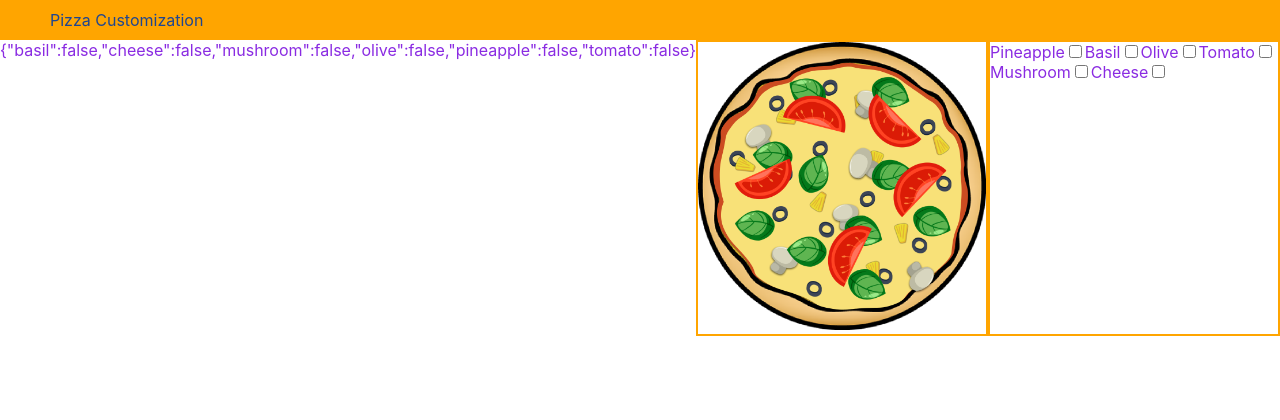
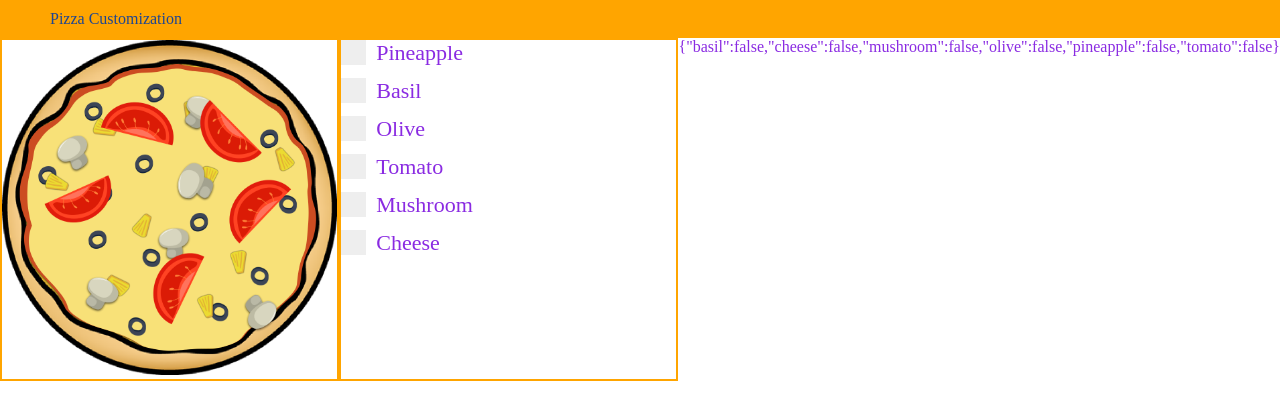
Before and after one commit to ronitafter/pizza, a React (Create React App) app: page / in a window 1280 px wide. Shown: the top 420 px of the page. Built offline with nearby package versions, Linux system fonts and the light colour scheme.

Commit message:
toppings2

```diff
--- a/package.json
+++ b/package.json
@@ -7,6 +7,7 @@
     "@testing-library/react": "^13.3.0",
     "@testing-library/user-event": "^13.5.0",
     "browser-router": "^0.2.0",
+    "framer-motion": "^6.3.11",
     "react": "^18.1.0",
     "react-dom": "^18.1.0",
     "react-router-dom": "^6.3.0",
--- a/src/components/Customize.js
+++ b/src/components/Customize.js
@@ -6,6 +6,8 @@ import Pineapple from "../assets/Pineapple.png";
 import Mushroom from "../assets/Mushroom.png";
 import Basil from "../assets/Basil.png";
 import Tomato from "../assets/Tomato.png";
+import { motion } from "framer-motion";
+
 
 function Customize({toppings, setToppings}) {
   const changeToppings=(name)=>{
@@ -24,18 +26,24 @@ function Customize({toppings, setToppings}) {
 
   return (
 	 <div className='parent'>
-   {JSON.stringify(toppings)}
    <div className='child'>
    <div className='grandchild'>
    <img className='image toppings'src={Cheese} alt='cheese'/>
    <img className='image toppings'src={Olive} alt='olive'/>
    <img className='image toppings'src={Pineapple} alt='pineapple'/>
    <img className='image toppings'src={Mushroom} alt='mushroom'/>
-   <img className='image toppings'src={Basil} alt='basil'/>
+   <motion.div
+  initial={{opacity:0}}
+  animate={{
+    y:toppings["basil"] ? 100 : -100,
+    opacity: toppings["basil"] ? 1 : 0,
+  }}
+  transition={{duration: 1}}
+  className="toppings2">
+  <img className='image toppings'src={Basil} alt='basil'/>
+  </motion.div>
    <img className='image toppings'src={Tomato} alt='tomato'/>
    <img className='image'src={Base} alt='pizza base'/>
-
-
    </div>
    </div>
    <div className='child'>
@@ -88,6 +96,7 @@ function Customize({toppings, setToppings}) {
    <span className='checkmark'></span>
   </label>
    </div>
+   {JSON.stringify(toppings)}
    </div>
   )
 }
--- a/src/index.css
+++ b/src/index.css
@@ -1,13 +1,171 @@
 body {
   margin: 0;
-  font-family: -apple-system, BlinkMacSystemFont, 'Segoe UI', 'Roboto', 'Oxygen',
-    'Ubuntu', 'Cantarell', 'Fira Sans', 'Droid Sans', 'Helvetica Neue',
-    sans-serif;
-  -webkit-font-smoothing: antialiased;
-  -moz-osx-font-smoothing: grayscale;
 }
 
-code {
-  font-family: source-code-pro, Menlo, Monaco, Consolas, 'Courier New',
-    monospace;
+.toppings2 {
+  position: absolute;
+  margin-top: -100px;
 }
+
+.cheese {
+  width: 100%;
+  position: absolute;
+}
+
+/* The container */
+.container-checkbox {
+  display: block;
+  position: relative;
+  padding-left: 35px;
+  margin-bottom: 12px;
+  cursor: pointer;
+  font-size: 22px;
+  -webkit-user-select: none;
+  -moz-user-select: none;
+  -ms-user-select: none;
+  user-select: none;
+}
+
+/* Hide the browser's default checkbox */
+.container-checkbox input {
+  position: absolute;
+  opacity: 0;
+  cursor: pointer;
+}
+
+/* Create a custom checkbox */
+.container-checkbox .checkmark {
+  position: absolute;
+  top: 0;
+  left: 0;
+  height: 25px;
+  width: 25px;
+  background-color: #eee;
+}
+
+/* On mouse-over, add a grey background color */
+.container-checkbox:hover input~.checkmark {
+  background-color: #ccc;
+}
+
+/* When the checkbox is checked, add a blue background */
+.container-checkbox input:checked~.checkmark {
+  background-color: #fccd3d;
+}
+
+/* Create the checkmark/indicator (hidden when not checked) */
+.container-checkbox .checkmark:after {
+  content: "";
+  position: absolute;
+  display: none;
+}
+
+/* Show the checkmark when checked */
+.container-checkbox input:checked~.checkmark:after {
+  display: block;
+}
+
+/* Style the checkmark/indicator */
+.container-checkbox .checkmark:after {
+  left: 9px;
+  top: 5px;
+  width: 5px;
+  height: 10px;
+  border: solid #0d0628;
+  border-width: 0 3px 3px 0;
+  -webkit-transform: rotate(45deg);
+  -ms-transform: rotate(45deg);
+  transform: rotate(45deg);
+}
+
+/* The container */
+.container-radio {
+  display: block;
+  position: relative;
+  padding-left: 35px;
+  margin-bottom: 12px;
+  cursor: pointer;
+  font-size: 22px;
+  -webkit-user-select: none;
+  -moz-user-select: none;
+  -ms-user-select: none;
+  user-select: none;
+}
+
+/* Hide the browser's default radio button */
+.container-radio input {
+  position: absolute;
+  opacity: 0;
+  cursor: pointer;
+}
+
+/* Create a custom radio button */
+.container-radio .checkmark {
+  position: absolute;
+  top: 0;
+  left: 0;
+  height: 25px;
+  width: 25px;
+  background-color: #eee;
+  border-radius: 50%;
+}
+
+/* On mouse-over, add a grey background color */
+.container-radio:hover input~.checkmark {
+  background-color: #ccc;
+}
+
+/* When the radio button is checked, add a blue background */
+.container-radio input:checked~.checkmark {
+  background-color: #2196f3;
+}
+
+/* Create the indicator (the dot/circle - hidden when not checked) */
+.container-radio .checkmark:after {
+  content: "";
+  position: absolute;
+  display: none;
+}
+
+/* Show the indicator (dot/circle) when checked */
+.container-radio input:checked~.checkmark:after {
+  display: block;
+}
+
+/* Style the indicator (dot/circle) */
+.container-radio .checkmark:after {
+  top: 9px;
+  left: 9px;
+  width: 8px;
+  height: 8px;
+  border-radius: 50%;
+  background: white;
+}
+
+.z1 {
+  z-index: 1;
+}
+
+.z2 {
+  z-index: 2;
+}
+
+.z3 {
+  z-index: 3;
+}
+
+.z4 {
+  z-index: 4;
+}
+
+.proceedToCheckout {
+  margin-top: 30px;
+  padding: 10px 20px;
+  box-shadow: 0px 2px 2px rgba(0, 0, 0, 0.3);
+  background: orange;
+  border: 0px;
+  border-radius: 20px;
+  font-weight: 600;
+  cursor: pointer;
+  font-size: 20px;
+}
```
Also changed, not shown: 1 other file (tests, documents, lock files or other folders).
